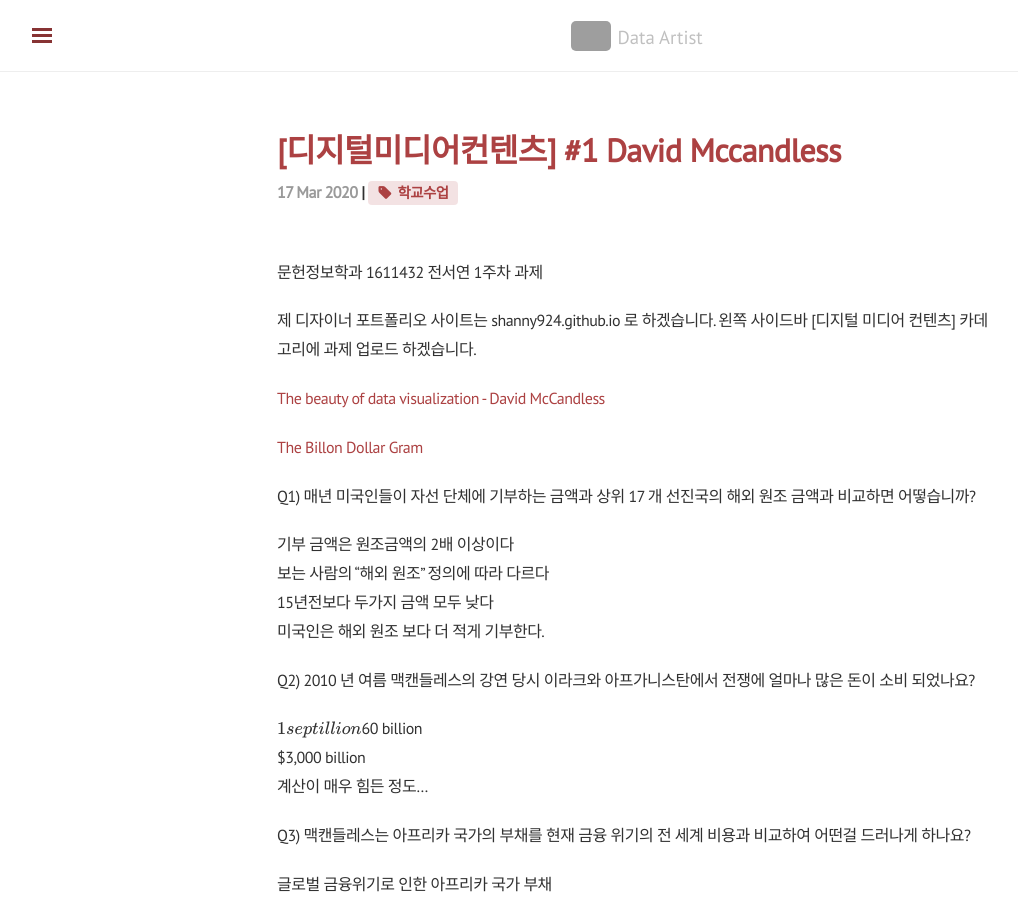
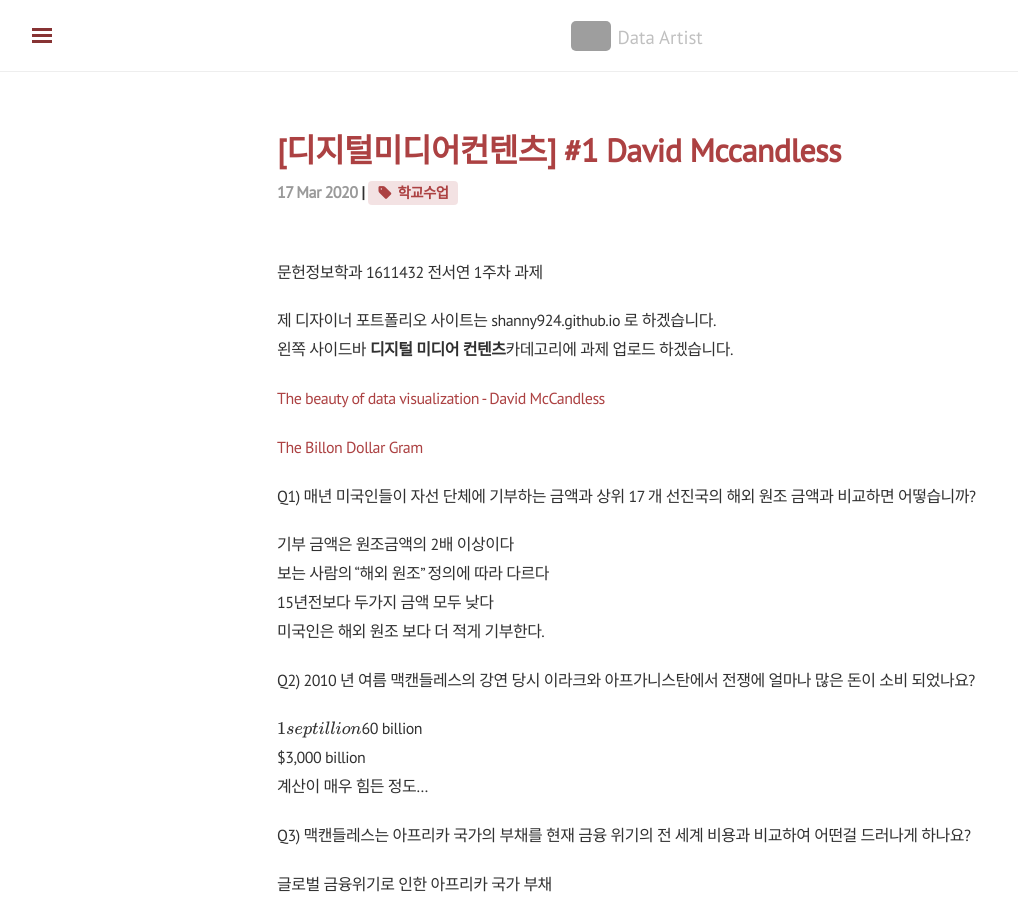
Before and after one commit to shanny924/shanny924.github.io, a Jekyll site: the page built from _posts/2020-03-17-dmc#1.md, in a window 1280 px wide and 900 px high. Shown: the whole window, without its empty margins (3-1021 px from the left). Built offline with Jekyll 4.4.1, drawn with Linux system fonts in a browser that asks for light colours; nearby versions of some CDN libraries; formulas are drawn with MathJax 3; comment, search, counter and statistics services are not loaded; grey boxes are pictures that could not be loaded.

Commit message:
Update 2020-03-17-dmc#1.md

```diff
--- a/_posts/2020-03-17-dmc#1.md
+++ b/_posts/2020-03-17-dmc#1.md
@@ -8,7 +8,7 @@
 문헌정보학과 1611432 전서연 1주차 과제
 
 제 디자이너 포트폴리오 사이트는 shanny924.github.io 로 하겠습니다.
-왼쪽 사이드바 [디지털 미디어 컨텐츠] 카데고리에 과제 업로드 하겠습니다.
+왼쪽 사이드바 **디지털 미디어 컨텐츠**카데고리에 과제 업로드 하겠습니다.
 
 [The beauty of data visualization - David McCandless](https://www.ted.com/talks/david_mccandless_the_beauty_of_data_visualization?utm_campaign=tedspread&utm_medium=referral&utm_source=tedcomshare)
 
```
